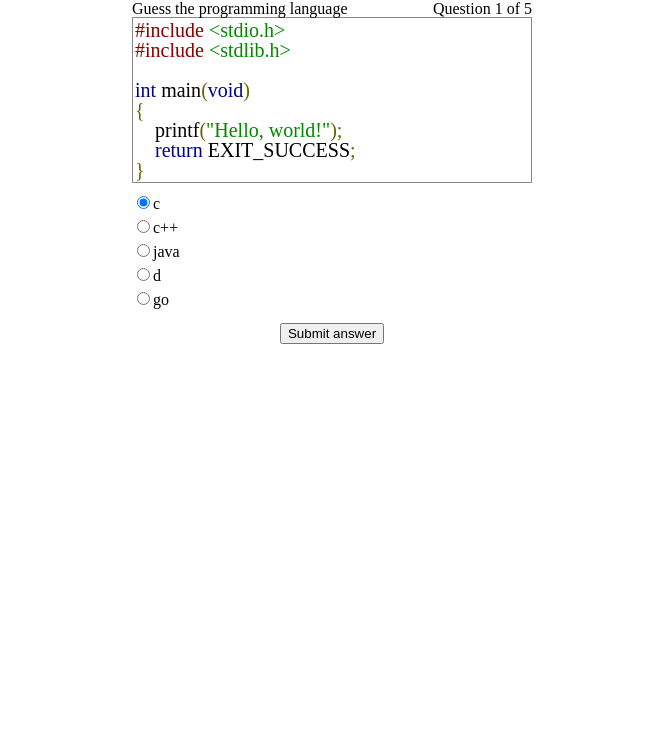
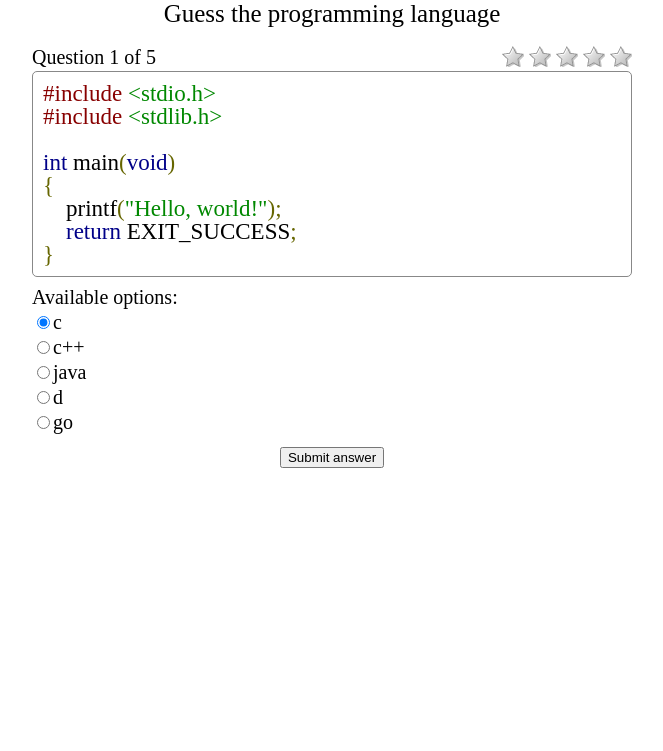
Before and after one commit to jcollado/QuizKnockout, a plain HTML site: page index.html in a window 1280 px wide. Shown: the part 49-800 px from the top of the page, without its empty margins (308-971 px from the left). Drawn offline with nearby package versions, Linux system fonts and the light colour scheme.

Commit message:
Updated to display score using star images

```diff
--- a/css/main.less
+++ b/css/main.less
@@ -49,24 +49,31 @@ table {
 
 /* CSS reset ends here */
 
+// Variables to display scores nicely as stars
+@star-size: 22px;
+@num-questions: 5;
+@star-margin: 5px;
+
+
 h1 {
-    font-size: 30px;
+    font-size: 40px;
+    text-align: center;
+    margin-bottom: 10px;
+}
+
+h2 {
+    font-size: 25px;
     text-align: center;
     margin-bottom: 20px;
 }
 
+p, li {
+    font-size: 20px;
+}
+
 #question {
-    width: 400px;
+    width: 600px;
     margin: auto;
-
-    #question_progress {
-        float: right;
-    }
-
-    #question_code {
-        font-size: 20px;
-        margin-bottom: 10px;
-    }
 
     li {
         margin-top: 5px;
@@ -78,6 +85,47 @@ h1 {
     }
 }
 
+#question_progress {
+    float: left;
+    line-height: @star-size;
+}
+
+#score {
+    float: right;
+    width: @star-size * @num-questions + @star-margin * (@num-questions - 1);
+    margin: auto;
+    text-align: center;
+}
+
+.star {
+    background-image: url("/img/gray-star.png");
+    width: @star-size;
+    height: @star-size;
+    display: inline-block;
+
+}
+
+.star:not(:last-child) {
+    margin-right: @star-margin;
+}
+
+.right-answer {
+    background-image: url("/img/yellow-star.png");
+}
+
+#question_code {
+    clear: both;
+    font-size: 23px;
+    margin-bottom: 10px;
+}
+
+#question_code pre {
+    border-radius: 5px;
+    padding: 10px;
+}
+
+
+
 #summary {
     display: none;
     text-align: center;
--- a/index.html
+++ b/index.html
@@ -9,6 +9,7 @@
     </head>
     <body>
         <h1>Quiz</h1>
+        <h2>Guess the programming language</h2>
 
         <form id="question">
             <p id="question_progress">
@@ -17,8 +18,11 @@
                 of
                 <span id="question_count">?</span>
             </p>
-            <p>Guess the programming language</p>
+
+            <div id="score"></div>
+
             <div id="question_code"></div>
+            <p>Available options:</p>
             <ul id="question_choices"></ul>
             <input type="submit" value="Submit answer">
         </form>
```
Also changed, not shown: img/gray-star.png (added), img/yellow-star.png (added), lib/application.js.
